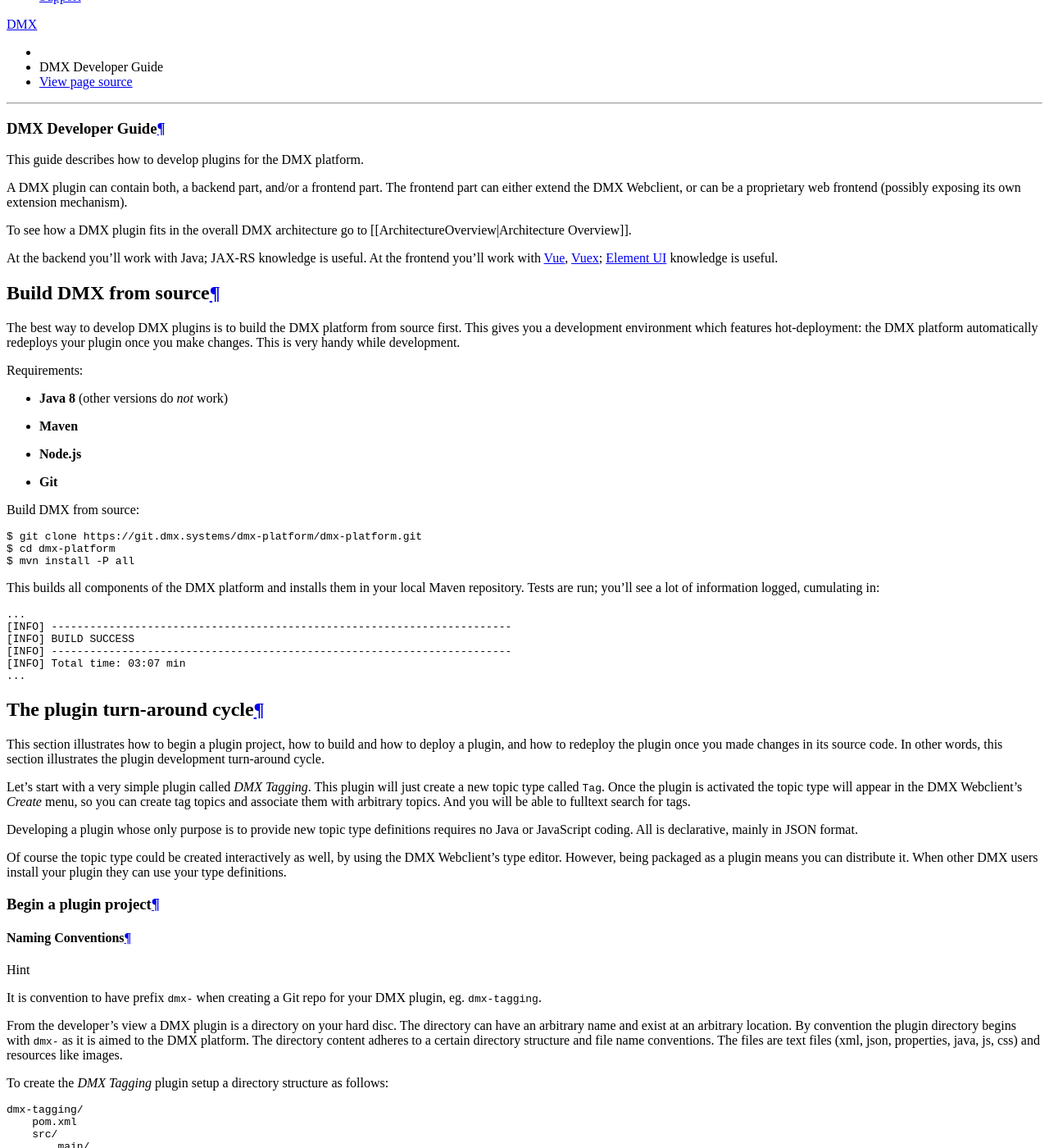
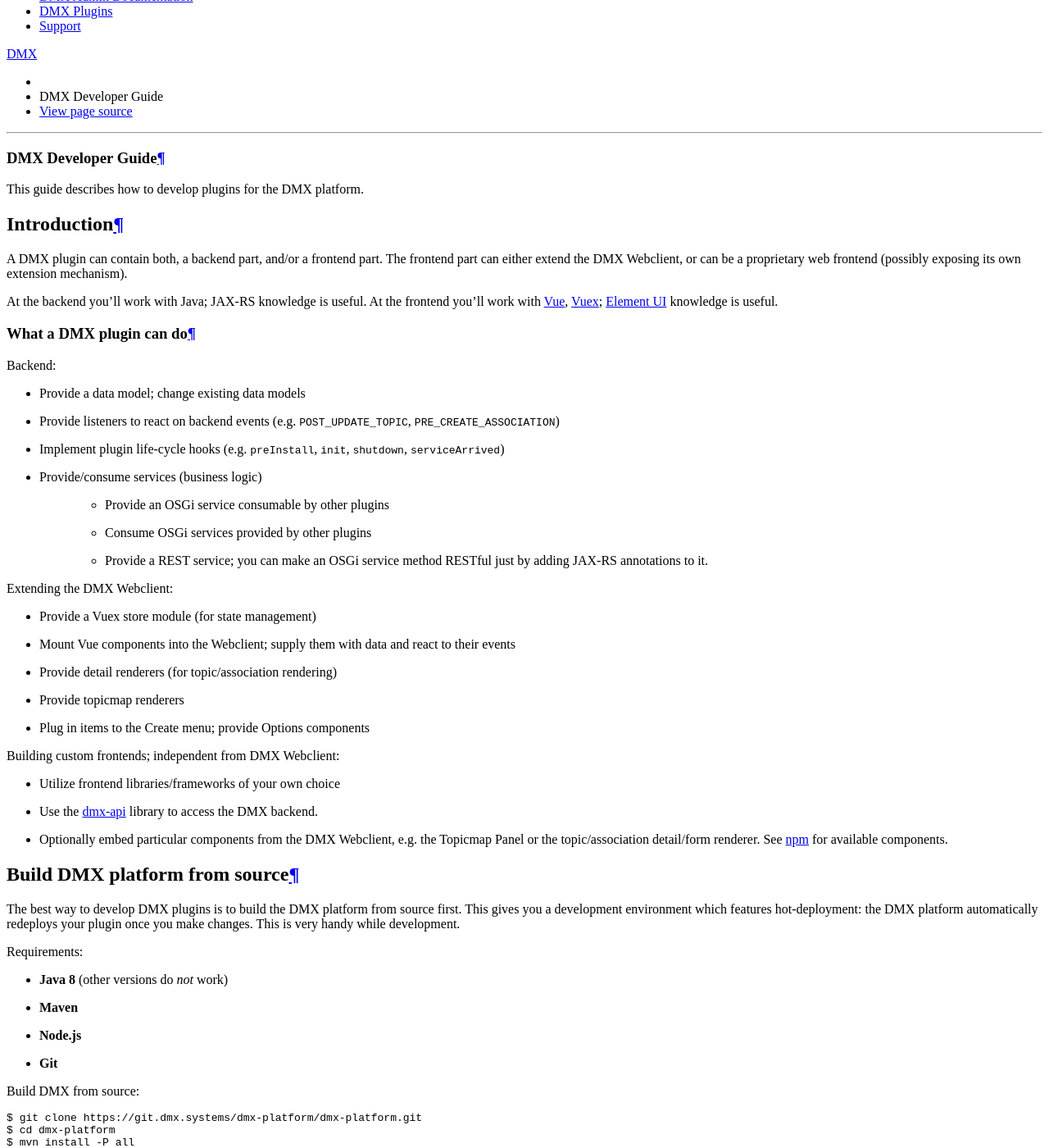
Before and after one commit to dmx-systems/dmx-documentation, a Sphinx documentation site: the page built from docs/devel.rst, in a window 1280 px wide and 1400 px high, scrolled down 670 px. Shown: the whole window at 82% size. Built offline with Sphinx 7.4.7 and the Read the Docs theme 2.0.0, drawn with Linux system fonts in a browser that asks for light colours; some of the changed text lies outside the part shown.

Commit message:
Dev guide: add section "What a DMX plugin can do"
See dmx-platform/dmx-platform#375

```diff
--- a/docs/devel.rst
+++ b/docs/devel.rst
@@ -4,15 +4,45 @@
 
 This guide describes how to develop plugins for the DMX platform.
 
+************
+Introduction
+************
+
 A DMX plugin can contain both, a backend part, and/or a frontend part. The frontend part can either extend the DMX Webclient, or can be a proprietary web frontend (possibly exposing its own extension mechanism).
-
-To see how a DMX plugin fits in the overall DMX architecture go to [[ArchitectureOverview|Architecture Overview]].
 
 At the backend you'll work with Java; JAX-RS knowledge is useful. At the frontend you'll work with `Vue <https://vuejs.org>`_, `Vuex <https://vuex.vuejs.org>`_; `Element UI <https://element.eleme.io>`_ knowledge is useful.
 
-*********************
-Build DMX from source
-*********************
+What a DMX plugin can do
+========================
+
+Backend:
+
+* Provide a data model; change existing data models
+* Provide listeners to react on backend events (e.g. ``POST_UPDATE_TOPIC``, ``PRE_CREATE_ASSOCIATION``)
+* Implement plugin life-cycle hooks (e.g. ``preInstall``, ``init``, ``shutdown``, ``serviceArrived``)
+* Provide/consume services (business logic)
+
+    * Provide an OSGi service consumable by other plugins
+    * Consume OSGi services provided by other plugins
+    * Provide a REST service; you can make an OSGi service method RESTful just by adding JAX-RS annotations to it.
+
+Extending the DMX Webclient:
+
+* Provide a Vuex store module (for state management)
+* Mount Vue components into the Webclient; supply them with data and react to their events
+* Provide detail renderers (for topic/association rendering)
+* Provide topicmap renderers
+* Plug in items to the Create menu; provide Options components
+
+Building custom frontends; independent from DMX Webclient:
+
+* Utilize frontend libraries/frameworks of your own choice
+* Use the `dmx-api <https://git.dmx.systems/nodejs-modules/dmx-api>`_ library to access the DMX backend.
+* Optionally embed particular components from the DMX Webclient, e.g. the Topicmap Panel or the topic/association detail/form renderer. See `npm <https://www.npmjs.com/~jri>`_ for available components.
+
+******************************
+Build DMX platform from source
+******************************
 
 The best way to develop DMX plugins is to build the DMX platform from source first. This gives you a development environment which features hot-deployment: the DMX platform automatically redeploys your plugin once you make changes. This is very handy while development.
 
```
